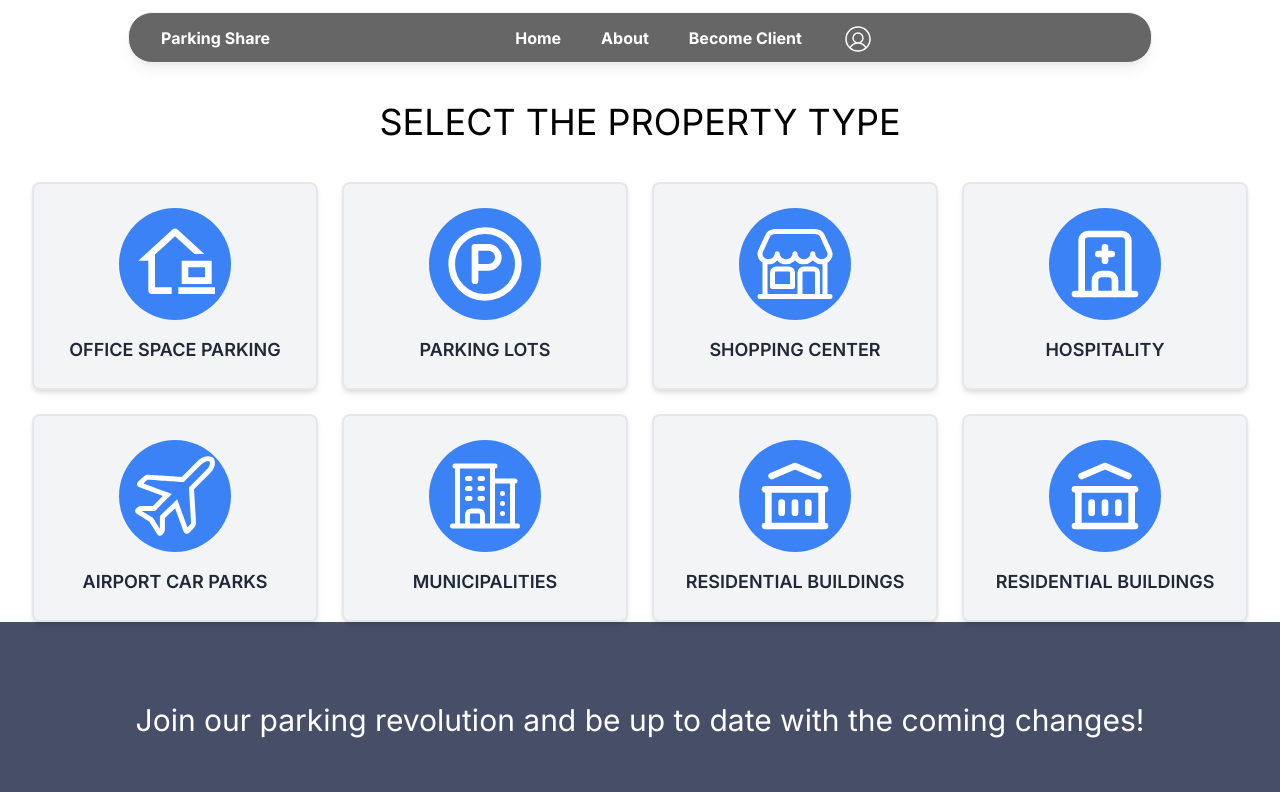
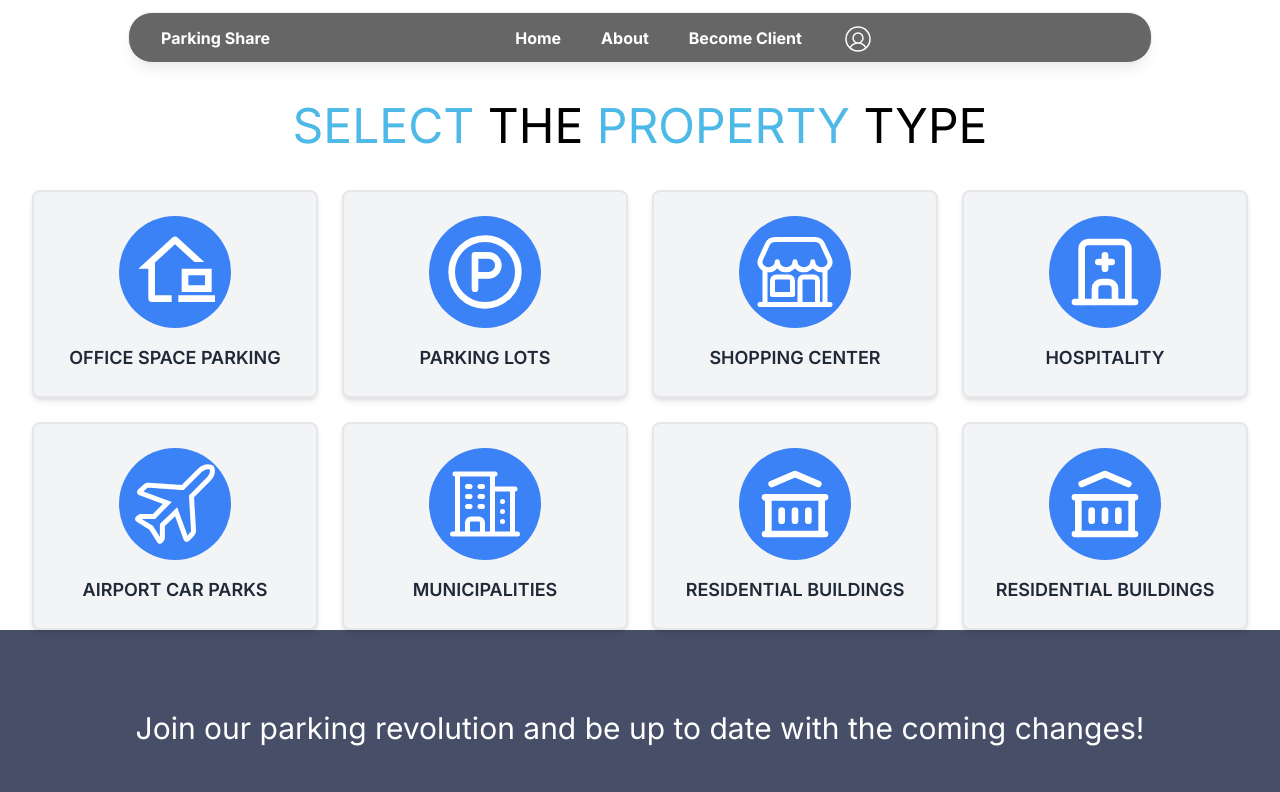
Before and after one commit to jihad-hossain1/parking-share, a Next.js app: page /propertyType in a window 1280 px wide. Shown: the top 792 px of the page. Built offline with nearby package versions, Linux system fonts and the light colour scheme; no server answers.

Commit message:
color change

```diff
--- a/src/app/propertyType/page.jsx
+++ b/src/app/propertyType/page.jsx
@@ -21,12 +21,13 @@ const propertyData = [
 const PropertyType = () => {
     return (
         <>
-            <h1 className='text-4xl text-center mt-[8%] mb-10'>SELECT THE PROPERTY TYPE</h1>
+            {/* <h1 className='text-4xl text-center mt-[8%] mb-10'>SELECT THE PROPERTY TYPE</h1> */}
+            <p className="text-center mt-[8%] mb-10 lg:text-5xl md:text-5xl text-3xl font-normal lg:w-full md:w-full w-[80%] mx-auto"><span className="text-[#4CB9E7]">SELECT</span> THE <span className="text-[#4CB9E7]">PROPERTY</span> TYPE</p>
             <div className='container mx-auto grid grid-cols-1 sm:grid-cols-2 md:grid-cols-3 lg:grid-cols-4 gap-6'>
                 {propertyData.map((property, index) => (
                     <div key={index} className='group cursor-pointer flex flex-col items-center p-6 bg-gray-100 rounded-lg shadow-md transition duration-300 ease-in-out transform hover:scale-105 hover:bg-gray-200 border-2'>
-                        <span className='text-4xl bg-blue-500 text-white rounded-full p-4 mb-4 group-hover:bg-white group-hover:text-blue-500'>{property?.icon}</span>
-                        <span className='font-semibold text-lg text-gray-800 group-hover:text-blue-500'>{property?.parkingAria}</span>
+                        <span className='text-4xl bg-blue-500 text-white rounded-full p-4 mb-4 group-hover:bg-white group-hover:text-blue-500 transition duration-300 ease-in-out'>{property?.icon}</span>
+                        <span className='font-semibold text-lg text-gray-800 group-hover:text-blue-500 transition duration-300 ease-in-out'>{property?.parkingAria}</span>
                     </div>
                 ))}
             </div>
--- a/src/app/slogan/page.jsx
+++ b/src/app/slogan/page.jsx
@@ -13,7 +13,7 @@ const Slogan = () => {
     return (
         <div className='container mx-auto my-10 flex flex-col lg:flex-row gap-5'>
             {sloganData.map((data, index) => (
-                <div key={index} className='flex justify-center px-2 items-center gap-5 h-48 w-full rounded hover:bg-[#40A2D8] shadow-lg transition-all duration-500 ease-in-out cursor-pointer group'>
+                <div key={index} className='flex justify-center px-2 items-center gap-5 h-48 w-full rounded hover:bg-blue-500 shadow-lg transition-all duration-500 ease-in-out cursor-pointer group'>
                     <div className='text-5xl group-hover:text-white mx-5'>{data?.icon}</div>
                     <div className='flex flex-col group-hover:text-white'>
                         <span className='text-2xl font-bold '>{data?.title}</span>
```
